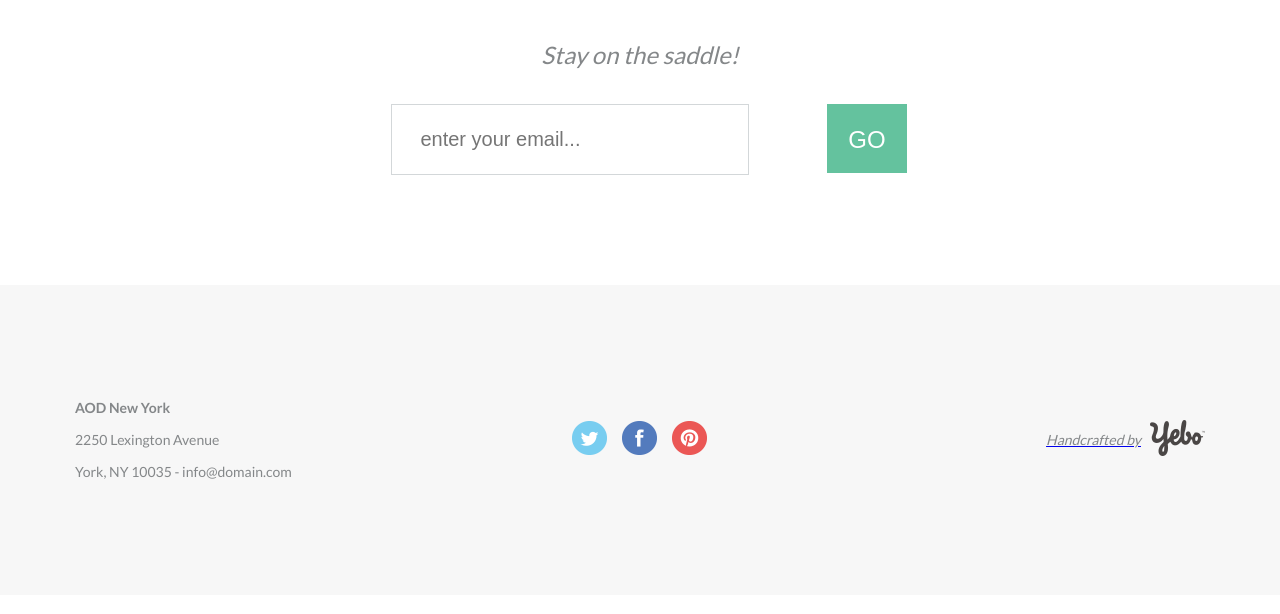
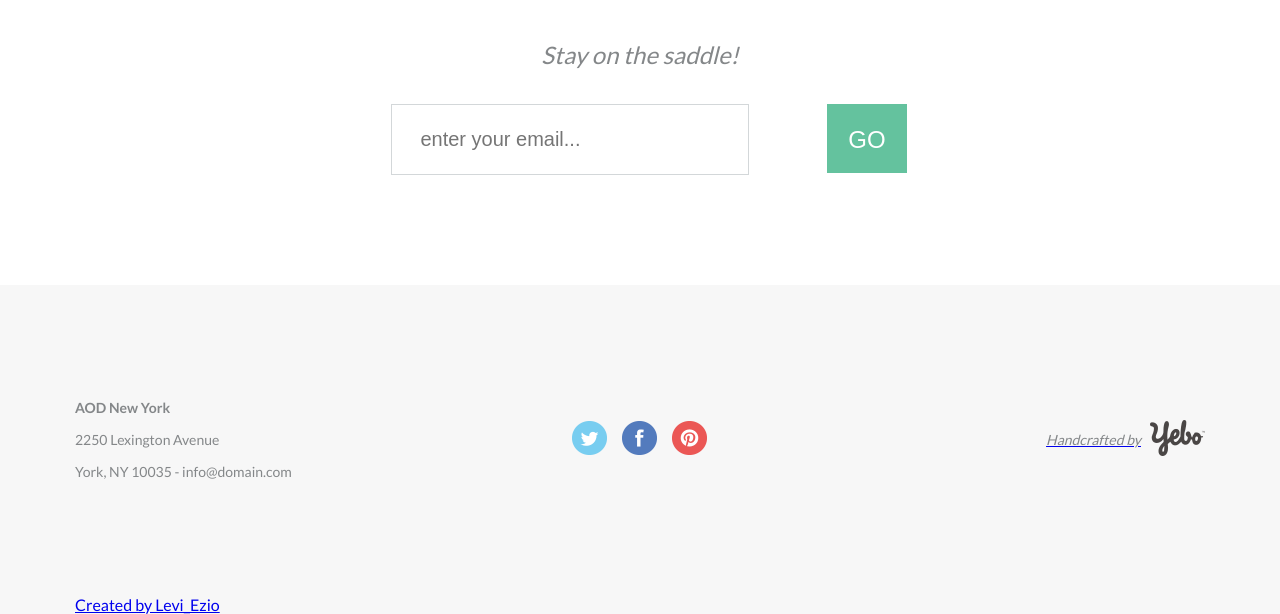
Before and after one commit to Levi1207/Velo-AOD, a plain HTML site: page index.html in a window 1280 px wide. Shown: the part 4459-5073 px from the top of the page. Drawn offline with nearby package versions, Linux system fonts and the light colour scheme.

Commit message:
Update index.html

```diff
--- a/index.html
+++ b/index.html
@@ -415,6 +415,7 @@
                                 </a>
                             </div>
                         </div>
+                        <a href="https://github.com/Levi1207" class="levi__ezio" target="_blank">Created by Levi_Ezio</a>
                     </div>
                 </footer>
             </main>
```
